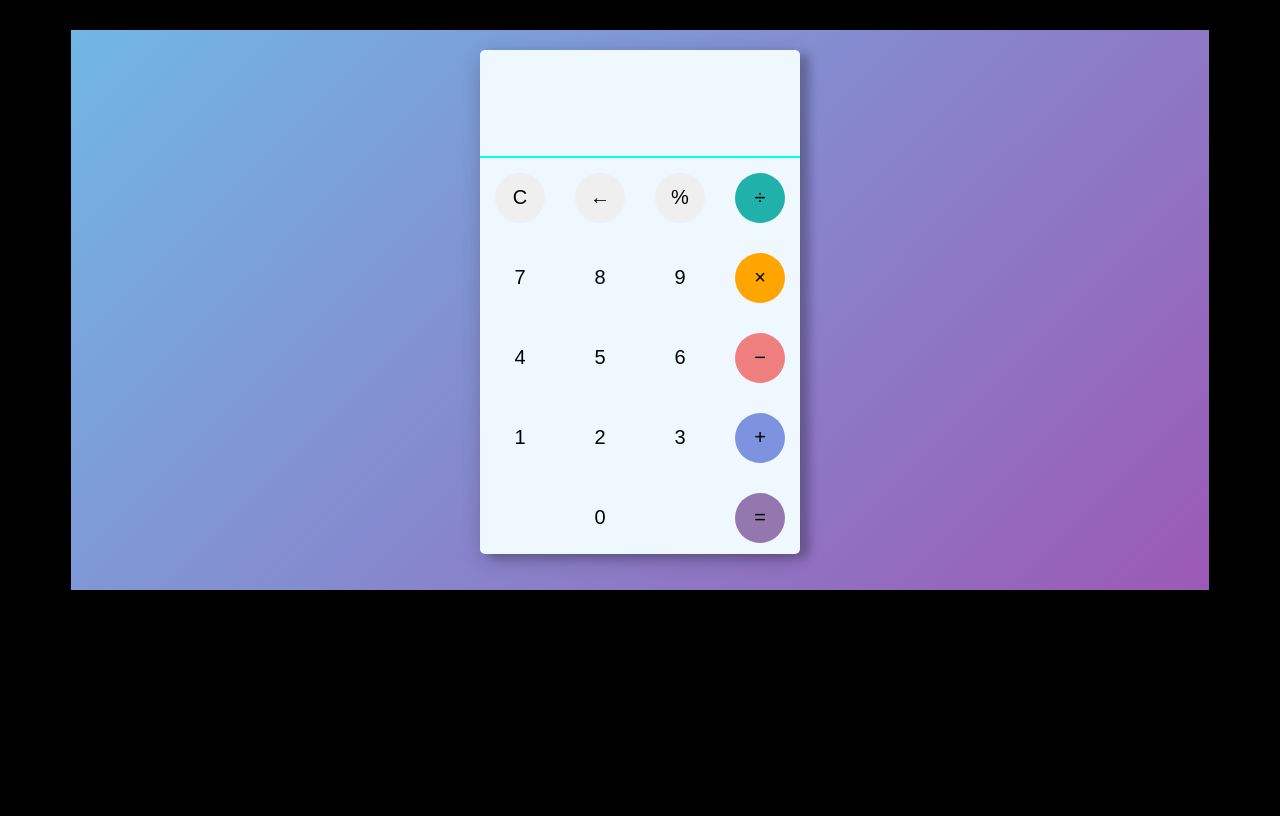
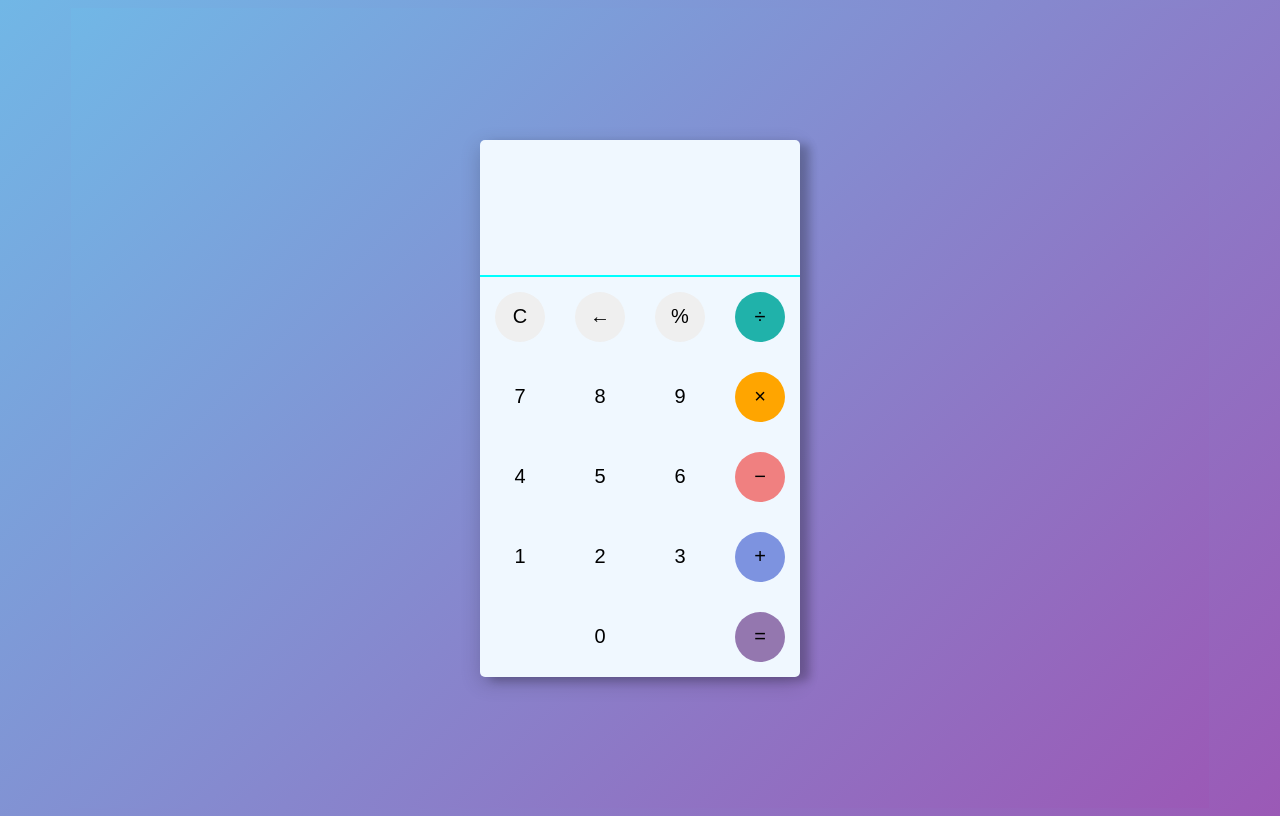
Before and after one commit to GousiaTantray/calculator, a plain HTML site: page index.html in a window 1280 px wide. Drawn offline with Linux system fonts and the light colour scheme.

Commit message:
Add files via upload

```diff
--- a/style.css
+++ b/style.css
@@ -1,43 +1,47 @@
 body {
     font-size: "open sans"sans-serif;
     background-color: black;
-    ;
+    background: linear-gradient( 135deg ,  #71b7e6, #9b59b6);
 }
 
 .container {
+
     width: 90%;
-    height: 560px;
+
+    height: 100vh;
     background: linear-gradient(135deg, aqua, green);
     background: linear-gradient( 135deg ,  #71b7e6, #9b59b6);
-
-    margin: 30px auto;
+    display: flex;
+    align-items: center;
+    justify-content: center;
+    margin: 0px auto;
 }
 
 .calculator {
 
     width: 320px;
-    height: 90%;
     background-color: aliceblue;
     margin: 0 auto;
-    position: relative;
-    top: 20px;
     border-radius: 5px;
     box-shadow: 10px 4px 8px 0 rgba(0, 0, 0, 0.2), 0 6px 20px 0 rgba(0, 0, 0, 0.19);
 
 }
 
 .result {
+
     height: 20%;
     overflow: hidden;
 }
 
 .keyboard {
+
     height: 80%;
     border-top: 2px solid aqua;
     margin-top: 5px;
 }
 
 #history {
+
     text-align: right;
     height: 20px;
     margin: 0 22px;
@@ -47,6 +51,7 @@ body {
 }
 
 #output {
+
     text-align: right;
     height: 50px;
     margin: 10px 20px;
@@ -55,6 +60,7 @@ body {
 
 .operator,
 .number {
+
     width: 50px;
     height: 50px;
     margin: 15px;
@@ -68,6 +74,7 @@ body {
 
 .number,
 .empty {
+
     background: transparent;
 }
 
```
